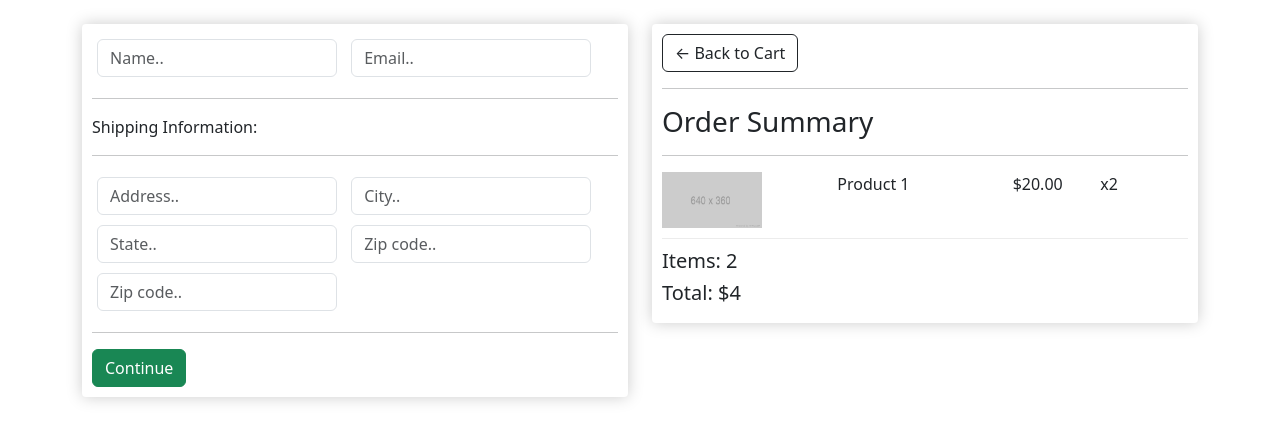
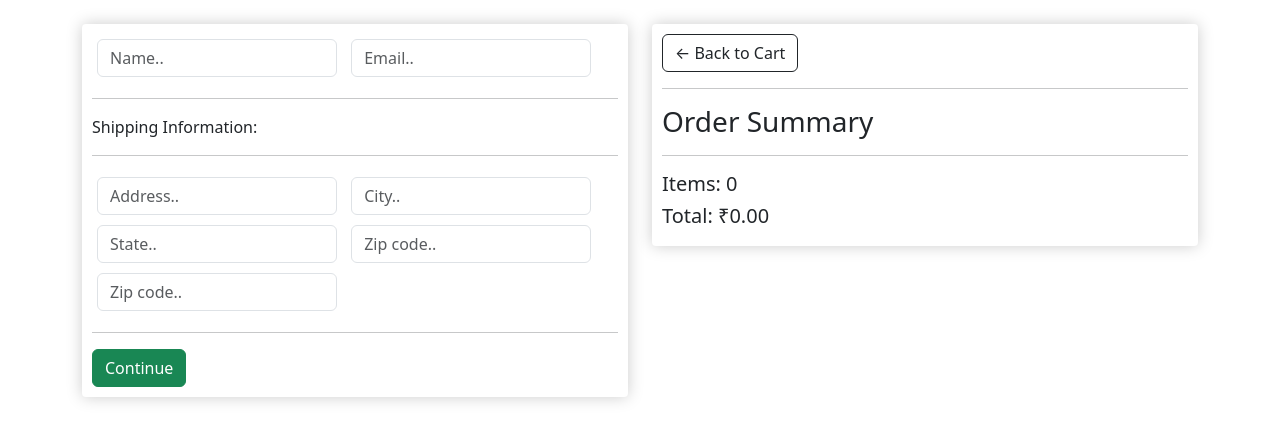
Before and after one commit to aarinz/E-commerce-website, a Django app: page /checkout/ in a window 1280 px wide; the page is wider, and only the part inside the window is pictured. Shown: the part 57-498 px from the top of that part. Run offline with Django 4.2, Linux system fonts and the light colour scheme.

Commit message:
checkout page data

```diff
--- a/ecom_app/templates/store/checkout.html
+++ b/ecom_app/templates/store/checkout.html
@@ -53,14 +53,16 @@
             <hr>
             <h3>Order Summary</h3>
             <hr>
+            {% for item in items %}
             <div class="cart-row">
-                <div style="flex:2"><img class="row-image" src="{% static 'images/2+placeholder.png' %}"></div>
-                <div style="flex:2"><p>Product 1</p></div>
-                <div style="flex:1"><p>$20.00</p></div>
-                <div style="flex:1"><p>x2</p></div>
+                <div style="flex:2"><img class="row-image" src="{{item.product.imageURL}}"></div>
+                <div style="flex:2"><p>{{item.product.name}}</p></div>
+                <div style="flex:1"><p>${{item.product.price|floatformat:2}}</p></div>
+                <div style="flex:1"><p>x{{item.quantity}}</p></div>
             </div>
-            <h5>Items:   2</h5>
-            <h5>Total:   $4</h5>
+            {% endfor %}
+            <h5>Items:   {{order.get_cart_items}}</h5>
+            <h5>Total:   ₹{{order.get_cart_total|floatformat:2}}</h5>
         </div>
     </div>
 </div>
--- a/ecom_app/views.py
+++ b/ecom_app/views.py
@@ -14,12 +14,20 @@ def  cart(request):
         items = order.orderitem_set.all()
     else:
         items=[]
-        order = {'get_cart_total':0, 'get_cart_items':0} #for loggedout user
+        order = {'get_cart_total':0, 'get_cart_items':0} #for logged out user
 
 
     context = {'items':items, 'order': order}
     return render(request, 'store/cart.html', context)
 
 def checkout(request):
-    context = {}
+    if request.user.is_authenticated:
+        customer = request.user.customer
+        order, created = Order.objects.get_or_create(customer=customer, complete=False)
+        items = order.orderitem_set.all()
+    else:
+        items=[]
+        order = {'get_cart_total':0, 'get_cart_items':0} #for logged out user
+
+    context = {'items':items, 'order': order}
     return render(request, 'store/checkout.html', context)
```
